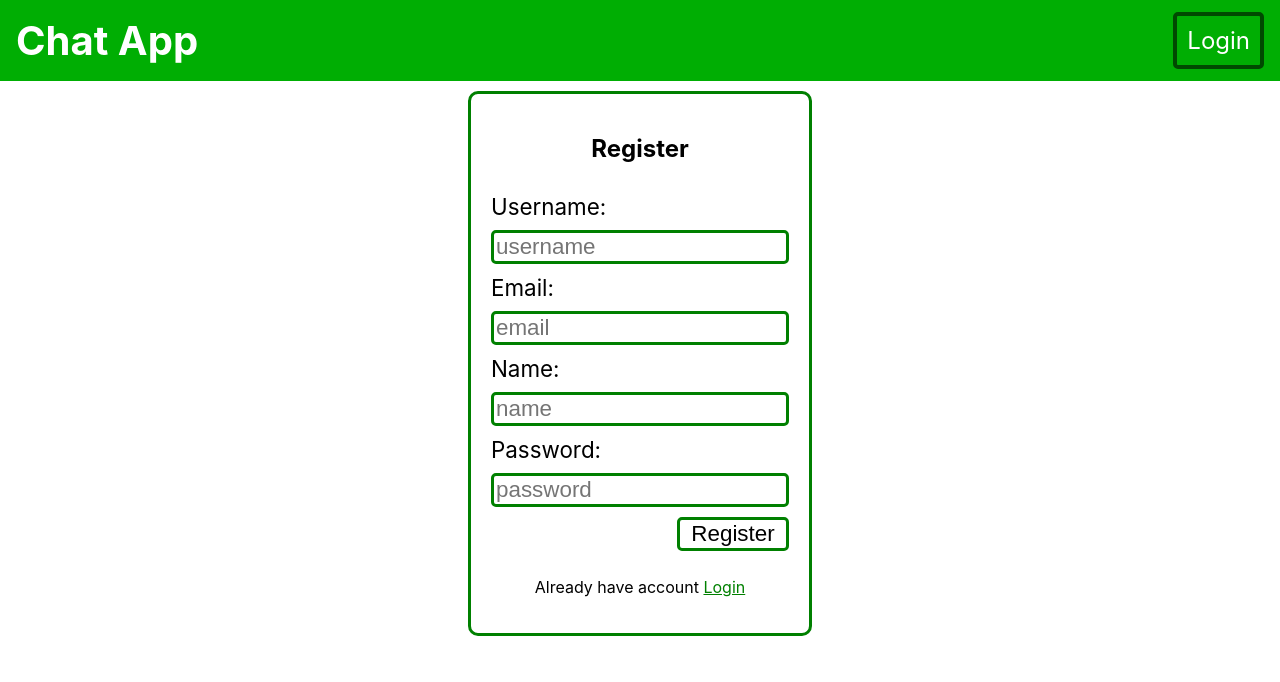
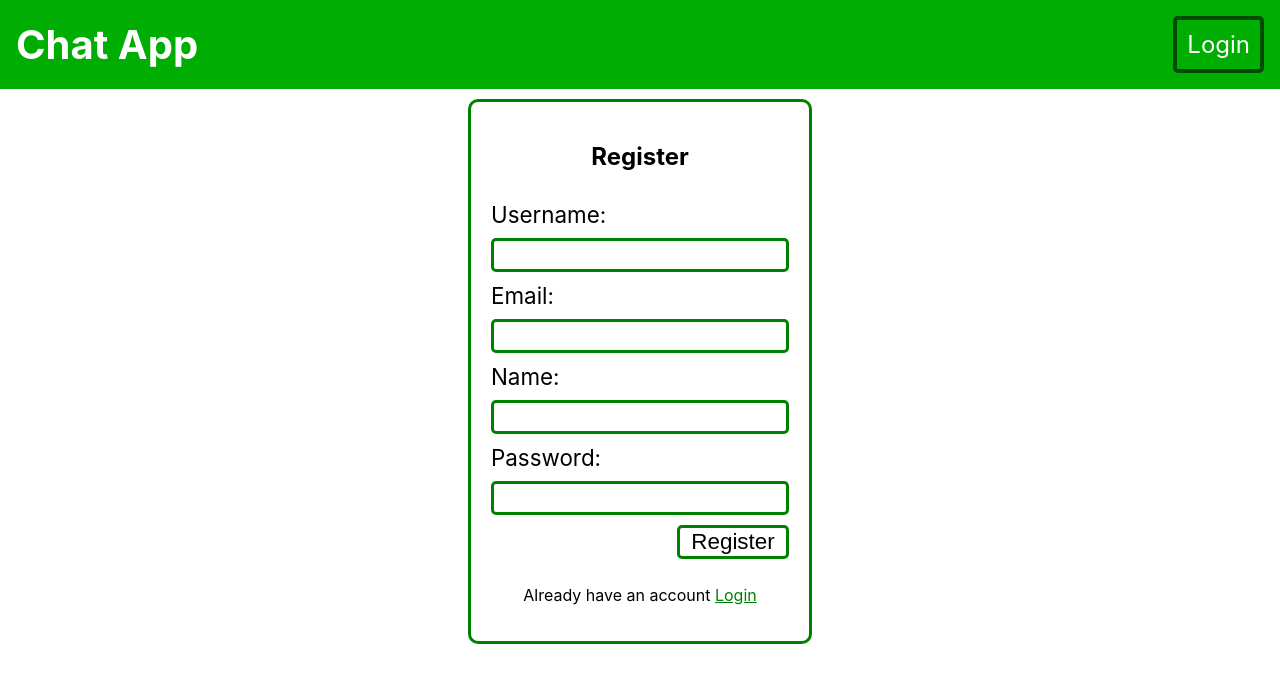
Before and after one commit to SparshDang/ChatApp-React-Django, a React (Create React App) app: page /auth in a window 1280 px wide. Both pictures are taken after a click on the element "Sign In". Shown: the top 682 px of the page. Built offline with nearby package versions, Linux system fonts and the light colour scheme.

Commit message:
Completed the chat app

```diff
--- a/src/pages/BasePage.jsx
+++ b/src/pages/BasePage.jsx
@@ -22,6 +22,9 @@ export default function BasePage() {
             <h1 className={style.heading}>Chat App</h1>
           </div>
           <div className={style.trailing}>
+            {context.userData.isAuthenticated && (
+              <div className={style.id}>Welcome, {context.userData.name}</div>
+            )}
             {!context.userData.isAuthenticated ? (
               <Link to="/auth" className={style.action_btn}>
                 Login
--- a/src/pages/BasePage.module.css
+++ b/src/pages/BasePage.module.css
@@ -32,3 +32,16 @@
     position: relative;
     flex: 1;
 }
+
+.trailing{
+    display: flex;
+    justify-content: center;
+    align-items: center;
+    gap: 10px;
+    color: white;
+}
+
+.id{
+    font-size: 1.3rem;
+    text-transform: capitalize;
+}
--- a/src/pages/auth_screen/components/RegisterForm.jsx
+++ b/src/pages/auth_screen/components/RegisterForm.jsx
@@ -74,7 +74,6 @@ export default function RegisterForm({ changeToLoginState }) {
           type="text"
           name="username"
           id="username"
-          placeholder="username"
           ref={usernameRef}
         />
         <label htmlFor="email">Email:</label>
@@ -83,7 +82,6 @@ export default function RegisterForm({ changeToLoginState }) {
           type="text"
           name="email"
           id="email"
-          placeholder="email"
           ref={emailRef}
         />
         <label htmlFor="name">Name:</label>
@@ -92,7 +90,6 @@ export default function RegisterForm({ changeToLoginState }) {
           type="text"
           name="name"
           id="name"
-          placeholder="name"
           ref={nameRef}
         />
         <label htmlFor="password">Password:</label>
@@ -101,7 +98,6 @@ export default function RegisterForm({ changeToLoginState }) {
           type="password"
           name="password"
           id="password"
-          placeholder="password"
           ref={passwordRef}
         />
         <input type="submit" value="Register" className={style.action} />
--- a/src/pages/auth_screen/page.jsx
+++ b/src/pages/auth_screen/page.jsx
@@ -3,29 +3,44 @@ import React, { useState } from "react";
 import LoginForm from "./components/LoginForm";
 import RegisterForm from "./components/RegisterForm";
 
-import style from './page.module.css';
+import style from "./page.module.css";
 
 export default function AuthPage() {
   const [isLogin, setIsLogin] = useState(true);
 
   return (
     <div className={style.forms__container}>
-      {isLogin &&
+      {isLogin && (
         <>
           <h2>Login</h2>
-      <LoginForm/>
-      <p>Not have account <span className={style.helper} onClick={() => setIsLogin((prev) => !prev)}>Sign In</span></p>
+          <LoginForm />
+          <p>
+            Not have an account{" "}
+            <span
+              className={style.helper}
+              onClick={() => setIsLogin((prev) => !prev)}
+            >
+              Sign In
+            </span>
+          </p>
         </>
-      }
-      {!isLogin &&
+      )}
+      {!isLogin && (
         <>
           <h2>Register</h2>
 
-      <RegisterForm changeToLoginState={() => setIsLogin(true)}/>
-      <p>Already have account <span className={style.helper} onClick={() => setIsLogin((prev) => !prev)}>Login</span></p>
-
+          <RegisterForm changeToLoginState={() => setIsLogin(true)} />
+          <p>
+            Already have an account{" "}
+            <span
+              className={style.helper}
+              onClick={() => setIsLogin((prev) => !prev)}
+            >
+              Login
+            </span>
+          </p>
         </>
-      }
+      )}
     </div>
   );
 }
--- a/src/pages/chat_screen/page.jsx
+++ b/src/pages/chat_screen/page.jsx
@@ -21,12 +21,6 @@ export default function ChatPage() {
     "ws://" + process.env.REACT_APP_API_URL + `api/${websocketEndPoint}`
   );
 
-  useEffect(() => {
-    if (!context.userData.isAuthenticated) {
-      navigate("/auth");
-    }
-  }, [navigate, context]);
-
   const backBtnHandler = () => {
     navigate("/");
   };
@@ -37,11 +31,11 @@ export default function ChatPage() {
   const fetchLatest10Messages = async () => {
     const url = "http://" + process.env.REACT_APP_API_URL + "messages";
     const request = await fetch(url, {
-      method:"POST",
+      method: "POST",
       body: JSON.stringify({
         socket: websocketEndPoint,
       }),
-      credentials:"include",
+      credentials: "include",
       headers: {
         Accept: "application/json",
         "Content-Type": "application/json",
@@ -49,15 +43,18 @@ export default function ChatPage() {
     });
 
     const data = await request.json();
-    console.log(data)
     setMessages(data);
+  };
 
-  };
+  useEffect(() => {
+    if (!context.userData.isAuthenticated) {
+      navigate("/auth");
+    }
+  }, [navigate, context]);
 
   useEffect(() => {
     fetchLatest10Messages();
   }, []);
-
 
   useEffect(() => {
     if (lastMessage) {
@@ -70,6 +67,9 @@ export default function ChatPage() {
 
   const sendMessageHandler = (event) => {
     event.preventDefault();
+    if (message.trim() === "") {
+      return;
+    }
     sendMessage(
       JSON.stringify({
         username: context.userData.username,
@@ -108,9 +108,12 @@ export default function ChatPage() {
           </form>
         </div>
       </div>
-      <button className={style.back__btn} onClick={backBtnHandler}>
-        Back
-      </button>
+      <div className={style.secondary__header}>
+        <h2 className={style.friend__username}>{friend}</h2>
+        <button className={style.back__btn} onClick={backBtnHandler}>
+          Back
+        </button>
+      </div>
     </>
   );
 }
--- a/src/pages/chat_screen/page.module.css
+++ b/src/pages/chat_screen/page.module.css
@@ -1,6 +1,18 @@
-.back__btn{
+.secondary__header{
     position: absolute;
     right: 10px;
+    left: 10px;
+    display: flex;
+    justify-content: space-between;
+    align-items: center;
+}
+
+.friend__username{
+    margin: auto;
+}
+
+
+.back__btn{
     margin-top: 10px;
     border: 2px solid green;
     font-size: 1rem;
```
Also changed, not shown: src/test_assets/profile_pic.jpeg (deleted). Lines whose indentation alone changed are shown as unchanged.
